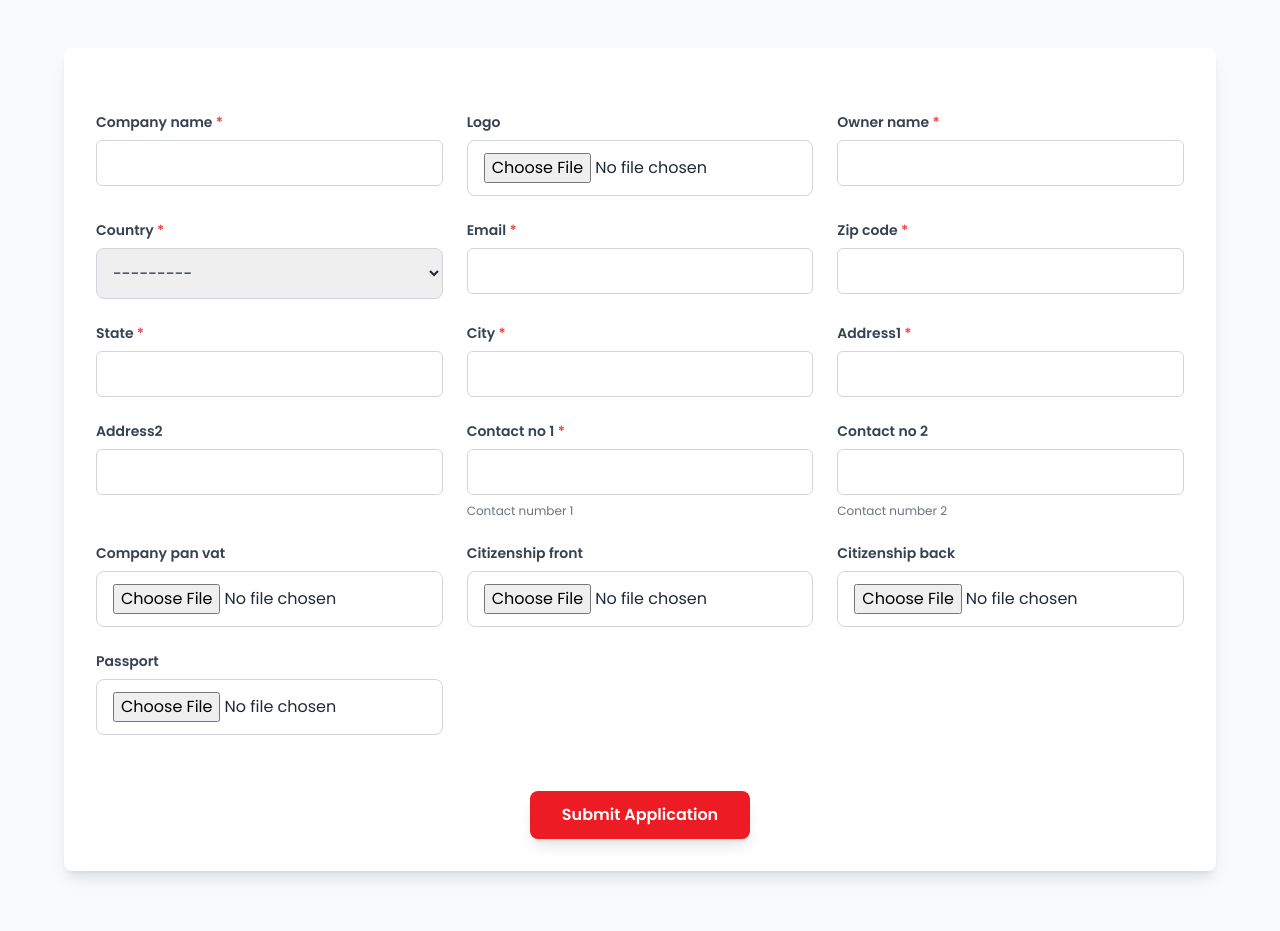
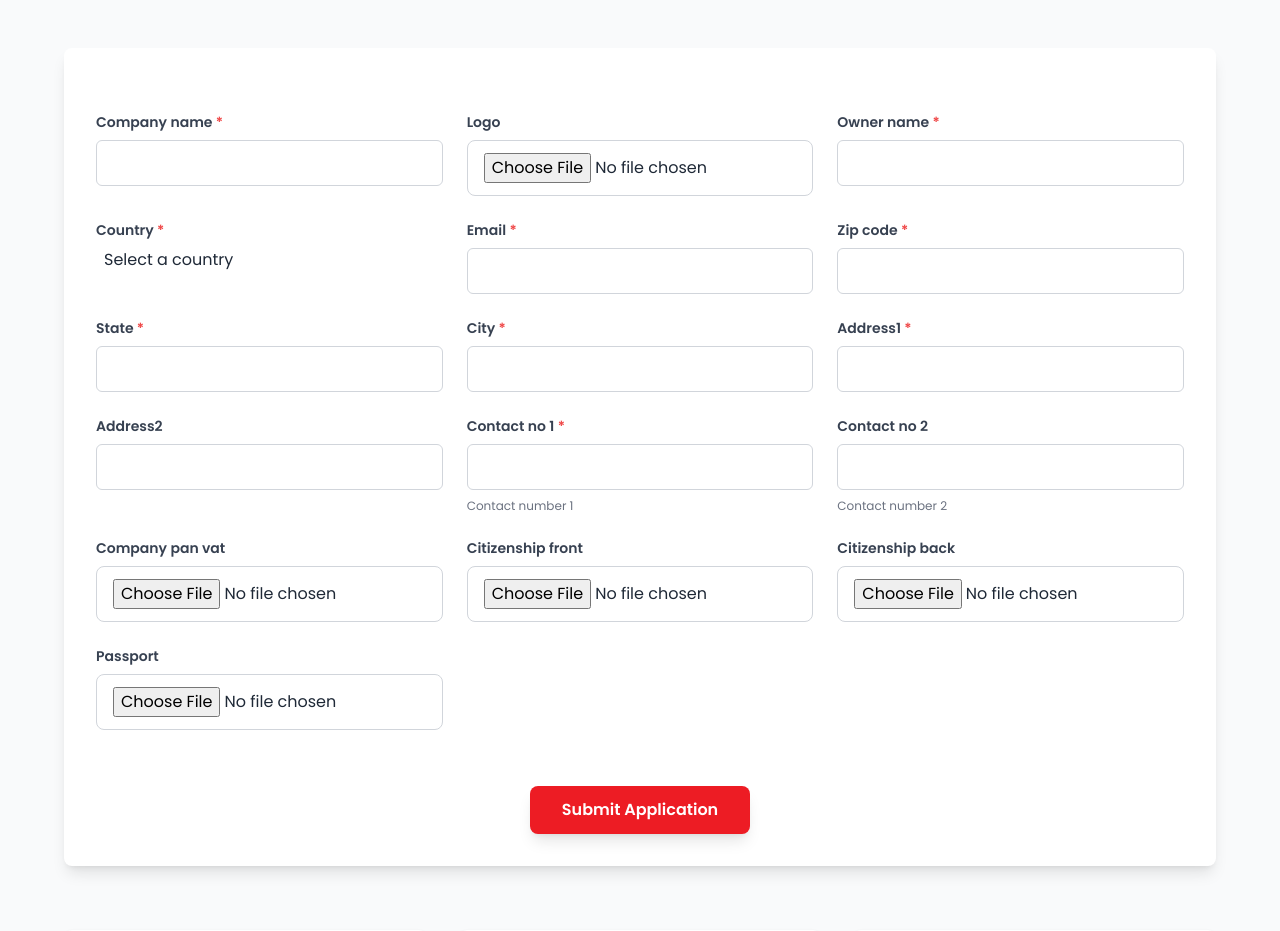
Before and after one commit to pujanrajrai/linkex_cms, a Django app: page /agency_request/ in a window 1280 px wide. Shown: the part 596-1527 px from the top of the page. Run offline with Django 4.2, Linux system fonts and the light colour scheme; data that the repository does not hold is empty; parts of the project's set-up code (start-up, migrations or seed data) failed here and were passed over; some libraries are stand-ins or nearby versions.

Commit message:
Enhance agency request form with Select2 for country selection; update form styling and include Select2 assets in the template for improved user experience.

```diff
--- a/apps/accounts/pages/agency/forms.py
+++ b/apps/accounts/pages/agency/forms.py
@@ -27,7 +27,7 @@
                 'class': 'peer block w-full appearance-none border border-gray-300 bg-white px-3 pt-3 pb-2 text-gray-800 focus:border-gray-500 focus:outline-none focus:ring-1 focus:ring-gray-500 rounded-md placeholder-transparent'
             }),
             'country': forms.Select(attrs={
-                'class': 'ui selection dropdown search w-full p-3'
+                'class': 'select2-country w-full px-3 py-2 border border-gray-300 rounded-md focus:border-gray-500 focus:outline-none focus:ring-1 focus:ring-gray-500'
             }),
             'email': forms.EmailInput(attrs={
                 'class': 'peer block w-full appearance-none border border-gray-300 bg-white px-3 pt-3 pb-2 text-gray-800 focus:border-gray-500 focus:outline-none focus:ring-1 focus:ring-gray-500 rounded-md placeholder-transparent'
--- a/templates/agency_request.html
+++ b/templates/agency_request.html
@@ -192,4 +192,24 @@
       resize: vertical;
     }
   </style>
+
+  <!-- Select2 CSS -->
+  <link href="https://cdn.jsdelivr.net/npm/select2@4.1.0-rc.0/dist/css/select2.min.css" rel="stylesheet" />
+  <link href="https://cdn.jsdelivr.net/npm/select2-bootstrap-5-theme@1.3.0/dist/select2-bootstrap-5-theme.min.css" rel="stylesheet" />
+
+  <!-- Select2 JS -->
+  <script src="https://code.jquery.com/jquery-3.6.0.min.js"></script>
+  <script src="https://cdn.jsdelivr.net/npm/select2@4.1.0-rc.0/dist/js/select2.min.js"></script>
+
+  <script>
+    $(document).ready(function() {
+      // Initialize Select2 for country field
+      $('.select2-country').select2({
+        theme: 'bootstrap-5',
+        width: '100%',
+        placeholder: 'Select a country',
+        allowClear: true
+      });
+    });
+  </script>
 {% endblock %}
```
